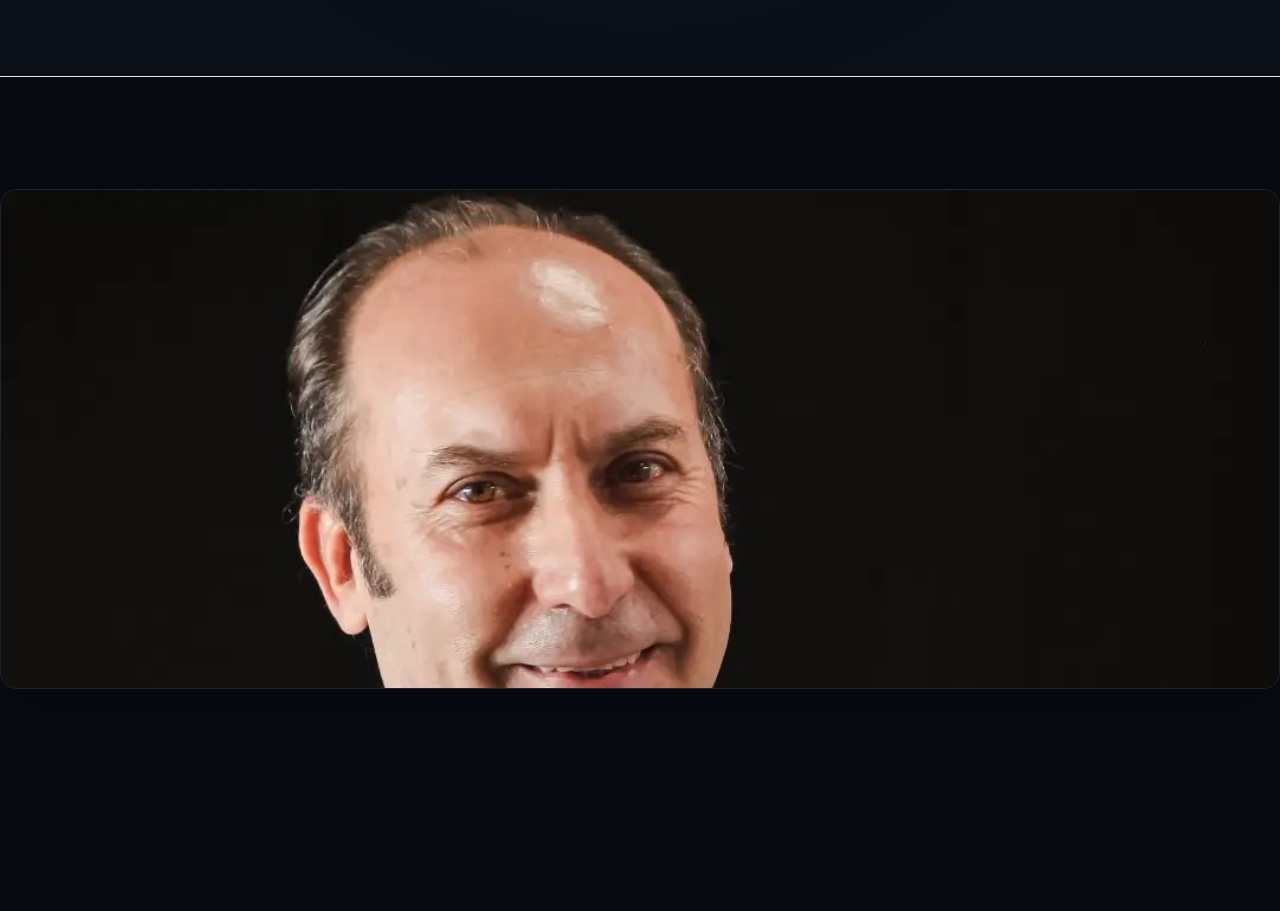
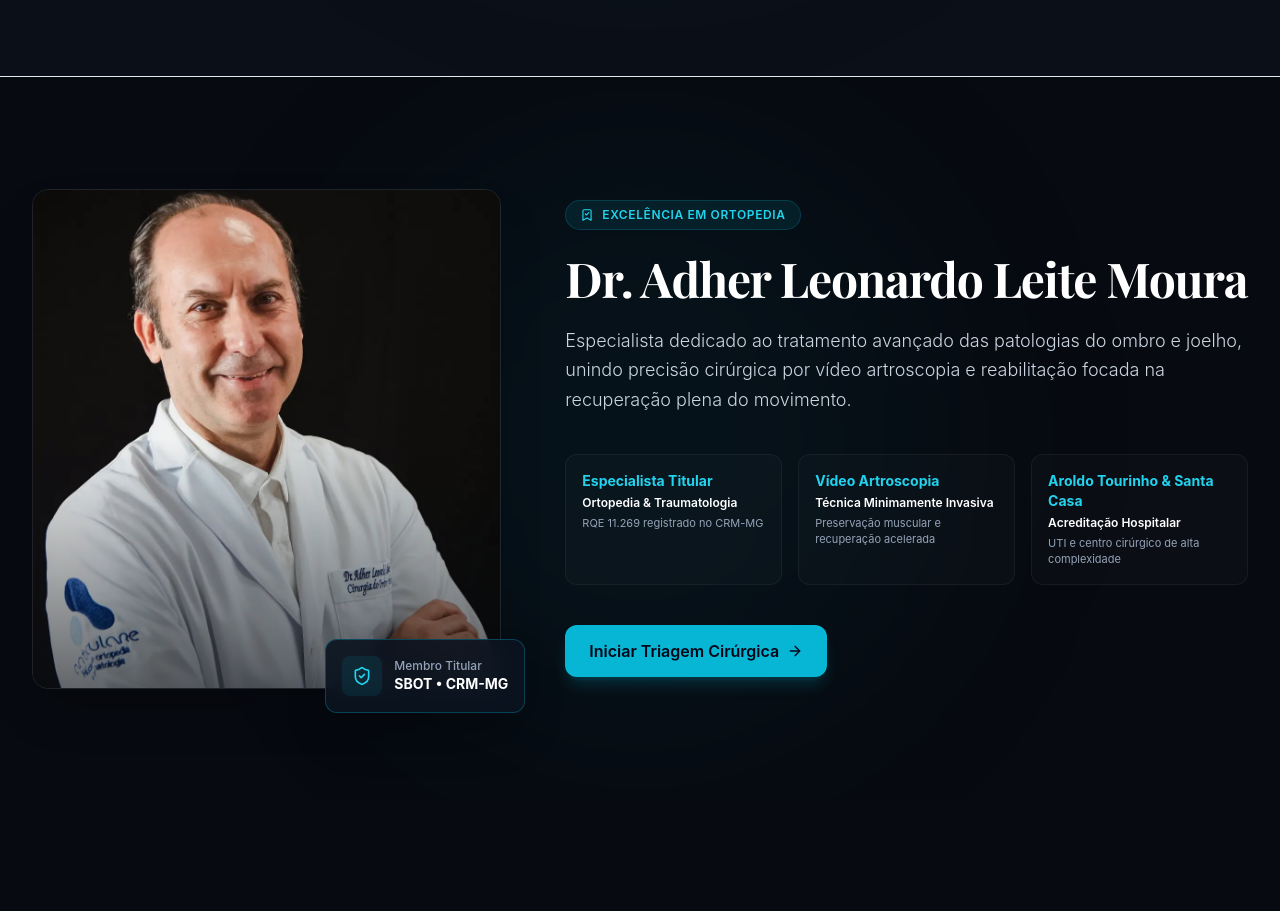
Before and after one commit to gabriel027-alt/dr-adher-cirurgia, a Next.js app: page / in a window 1280 px wide. Shown: the part 820-1731 px from the top of the page. Built offline with nearby package versions, Linux system fonts and the light colour scheme; a web font is replaced by a local one.

Commit message:
fix: restaura componente completo e ajusta imagem com object-cover object-top

```diff
--- a/src/components/AboutDoctor.tsx
+++ b/src/components/AboutDoctor.tsx
@@ -27,6 +27,12 @@ export default function AboutDoctor() {
   return (
     <section id="sobre" className="relative py-20 lg:py-28 bg-[#070a10] border-t border-slate-850 overflow-hidden">
       {/* Luz focal cialítica de fundo */}
+      <div className="absolute top-1/2 left-1/2 -translate-x-1/2 -translate-y-1/2 w-[600px] h-[600px] bg-cyan-500/5 rounded-full blur-[120px] pointer-events-none" />
+
+      <div className="max-w-7xl mx-auto px-4 sm:px-6 lg:px-8 relative z-10">
+        <div className="grid grid-cols-1 lg:grid-cols-12 gap-12 lg:gap-16 items-center">
+
+          {/* Coluna da Imagem */}
           <div className="lg:col-span-5 relative">
             <div className="relative w-full h-[500px] rounded-2xl overflow-hidden shadow-2xl border border-white/10">
               <Image
@@ -36,6 +42,61 @@ export default function AboutDoctor() {
                 className="object-cover object-top"
                 priority
               />
+              <div className="absolute inset-0 bg-gradient-to-t from-[#070a10] via-transparent to-transparent opacity-60" />
+            </div>
+
+            {/* Badge Flutuante */}
+            <div className="absolute -bottom-6 -right-6 bg-[#0b1320]/90 backdrop-blur-md border border-cyan-500/30 p-4 rounded-xl shadow-2xl hidden sm:block">
+              <div className="flex items-center gap-3">
+                <div className="w-10 h-10 rounded-lg bg-cyan-500/10 flex items-center justify-center text-cyan-400">
+                  <ShieldCheck className="w-5 h-5" />
+                </div>
+                <div>
+                  <div className="text-xs text-slate-400 font-medium">Membro Titular</div>
+                  <div className="text-sm font-bold text-white">SBOT • CRM-MG</div>
+                </div>
+              </div>
+            </div>
+          </div>
+
+          {/* Coluna de Conteúdo */}
+          <div className="lg:col-span-7 space-y-6">
+            <div className="inline-flex items-center gap-2 px-3.5 py-1.5 rounded-full bg-cyan-500/10 border border-cyan-500/20 text-cyan-400 text-xs font-semibold uppercase tracking-wider">
+              <BookmarkCheck className="w-3.5 h-3.5" />
+              <span>Excelência em Ortopedia</span>
+            </div>
+
+            <h2 className="text-3xl sm:text-4xl lg:text-5xl font-serif font-bold text-white tracking-tight">
+              Dr. Adher Leonardo Leite Moura
+            </h2>
+
+            <p className="text-lg text-slate-300 leading-relaxed font-light">
+              Especialista dedicado ao tratamento avançado das patologias do ombro e joelho, unindo precisão cirúrgica por vídeo artroscopia e reabilitação focada na recuperação plena do movimento.
+            </p>
+
+            {/* Grid de Métricas de Autoridade */}
+            <div className="grid grid-cols-1 sm:grid-cols-3 gap-4 pt-4">
+              {authorityMetrics.map((metric, idx) => (
+                <div key={idx} className="p-4 rounded-xl bg-white/[0.02] border border-white/5 hover:border-cyan-500/30 transition-all">
+                  <div className="text-sm font-bold text-cyan-400 mb-1">{metric.value}</div>
+                  <div className="text-xs font-semibold text-white mb-1">{metric.label}</div>
+                  <div className="text-[11px] text-slate-400">{metric.detail}</div>
+                </div>
+              ))}
+            </div>
+
+            <div className="pt-4 flex items-center gap-4">
+              <a
+                href="#triagem"
+                className="inline-flex items-center gap-2 px-6 py-3.5 rounded-xl bg-cyan-500 hover:bg-cyan-400 text-slate-950 font-semibold transition-all shadow-lg shadow-cyan-500/20"
+              >
+                <span>Iniciar Triagem Cirúrgica</span>
+                <ArrowRight className="w-4 h-4" />
+              </a>
+            </div>
+
+          </div>
+
         </div>
       </div>
     </section>
```
Lines whose indentation alone changed are shown as unchanged.
